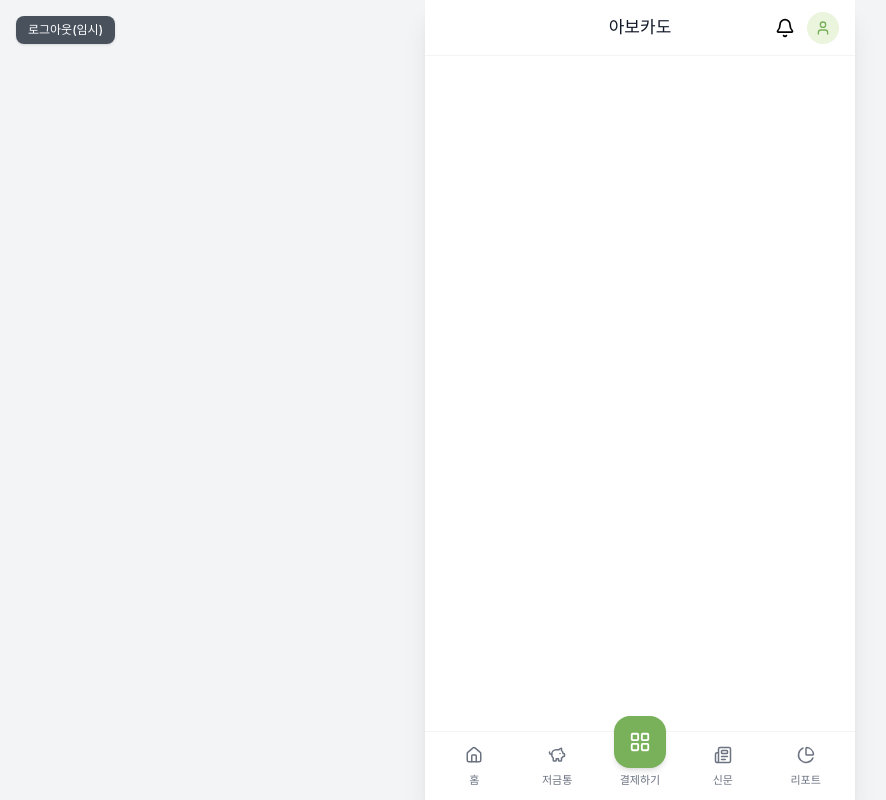
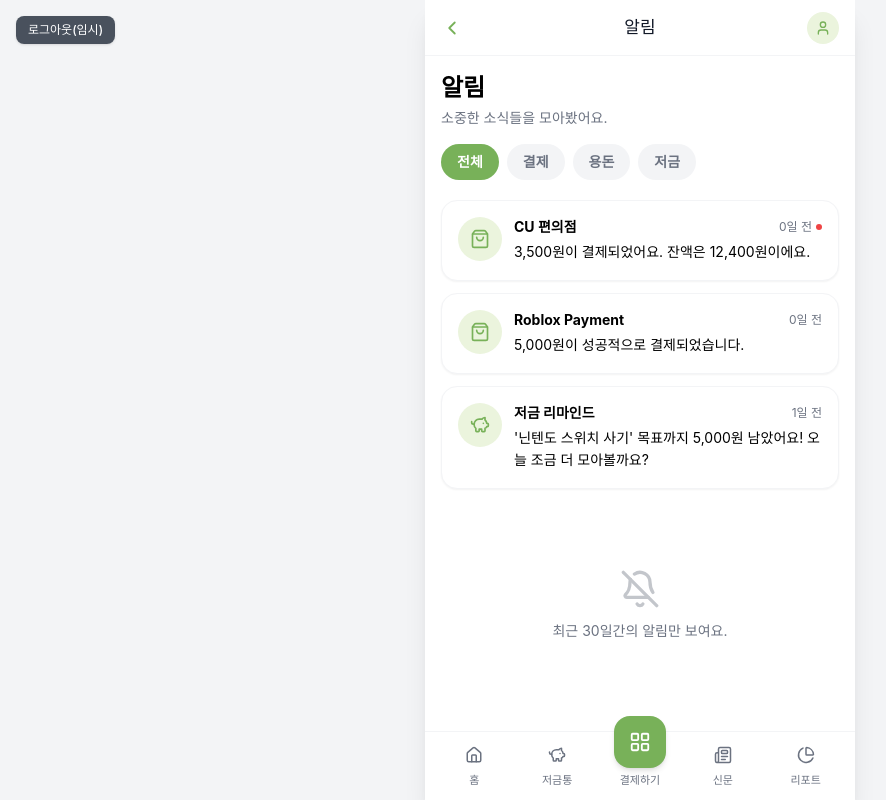
Before and after one commit to kb-avocado/avocado-frontend, a Vue app: page /child/notifications in a window 1280 px wide. Shown: the whole page, without its empty margins (0-886 px from the left). Built offline with nearby package versions, Linux system fonts and the light colour scheme; no server answers.

Commit message:
[AVCD-128] feat: 알림 페이지 퍼블리싱 (아이/부모 공용)

```diff
--- /dev/null
+++ b/src/components/notification/NotificationCard.vue
@@ -0,0 +1,63 @@
+<template>
+    <div class="rounded-2xl border border-gray-100 bg-white p-4 shadow-sm">
+        <div class="flex gap-3">
+            <!-- 아이콘 또는 프로필 사진 -->
+            <div v-if="avatarUrl" class="w-11 h-11 rounded-full overflow-hidden shrink-0 bg-avocado-100">
+                <img :src="avatarUrl" alt="" class="w-full h-full object-cover" />
+            </div>
+            <div v-else class="w-11 h-11 rounded-full flex items-center justify-center shrink-0" :class="iconBgClass">
+                <component :is="icon" :size="20" :class="iconColorClass" />
+            </div>
+
+            <div class="flex-1 min-w-0">
+                <div class="flex items-center justify-between gap-2">
+                    <p class="text-sm font-bold" :class="titleColorClass">
+                        {{ title }}
+                    </p>
+                    <div class="flex items-center gap-1 shrink-0">
+                        <span class="text-xs text-muted">{{ time }}</span>
+                        <span v-if="unread" class="w-1.5 h-1.5 rounded-full bg-red-500" />
+                    </div>
+                </div>
+                <p class="text-sm text-avocado-900 mt-1 leading-relaxed">
+                    {{ message }}
+                </p>
+
+                <button v-if="actionLabel" type="button"
+                    class="mt-3 bg-avocado-600 text-white text-sm font-semibold rounded-xl px-4 py-2"
+                    @click="$emit('click-action')">
+                    {{ actionLabel }}
+                </button>
+            </div>
+        </div>
+    </div>
+</template>
+
+<script setup>
+import { computed } from 'vue'
+
+const props = defineProps({
+    icon: { type: [Object, Function], default: null },
+    avatarUrl: { type: String, default: '' },
+    title: { type: String, required: true },
+    message: { type: String, required: true },
+    time: { type: String, required: true },
+    unread: { type: Boolean, default: false },
+    // 기본 알림은 avocado 색상, 위험/경고성 알림(고액결제 등)은 danger
+    variant: { type: String, default: 'default' },
+    actionLabel: { type: String, default: '' }
+})
+
+defineEmits(['click-action'])
+
+// 위험/경고성 색상
+const iconBgClass = computed(() =>
+    props.variant === 'danger' ? 'bg-red-50' : 'bg-avocado-100'
+)
+const iconColorClass = computed(() =>
+    props.variant === 'danger' ? 'text-red-500' : 'text-avocado-600'
+)
+const titleColorClass = computed(() =>
+    props.variant === 'danger' ? 'text-red-500' : 'text-avocado-900'
+)
+</script>
--- a/src/router/index.js
+++ b/src/router/index.js
@@ -229,7 +229,21 @@ const routes = [
     name: 'piggyGoalComplete',
     component: () => import('@/views/piggy/parent/PiggyGoalCompleteView.vue'),
     meta: { hideLayout: true, title: '저금통' }
-  }
+  },
+
+  // 알림 페이지
+  {
+    path: '/child/notifications',
+    name: 'childNotifications',
+    component: () => import('@/views/notification/NotificationListView.vue'),
+    meta: { hideLayout: true, title: '알림', audience: 'child' }
+  },
+  {
+    path: '/parent/notifications',
+    name: 'parentNotifications',
+    component: () => import('@/views/notification/NotificationListView.vue'),
+    meta: { hideLayout: true, title: '알림', audience: 'parent' }
+  },
 ]
 
 const router = createRouter({
--- /dev/null
+++ b/src/views/notification/NotificationListView.vue
@@ -0,0 +1,183 @@
+<template>
+    <div class="min-h-screen flex flex-col bg-surface">
+        <AppHeader title="알림" show-back :show-bell="false" show-avatar @click-back="router.back()" />
+
+        <div class="flex-1 p-4 space-y-4">
+            <div>
+                <h1 class="text-2xl font-bold text-avocado-900">알림</h1>
+                <p class="text-sm text-muted mt-1">{{ subtitle }}</p>
+            </div>
+
+            <!-- 필터 탭 -->
+            <div class="flex gap-2 overflow-x-auto pb-1">
+                <button v-for="filter in filters" :key="filter.value" type="button"
+                    class="shrink-0 rounded-full px-4 py-2 text-sm font-semibold" :class="activeFilter === filter.value
+                        ? 'bg-avocado-600 text-white'
+                        : 'bg-gray-100 text-muted'
+                        " @click="activeFilter = filter.value">
+                    {{ filter.label }}
+                </button>
+            </div>
+
+            <!-- 알림 목록 -->
+            <div v-if="filteredNotifications.length > 0" class="space-y-3">
+                <NotificationCard v-for="notification in filteredNotifications" :key="notification.id"
+                    :icon="typeIconMap[notification.notifyType]" :title="notification.title"
+                    :message="notification.content" :time="formatMessageTime(notification.createdAt)"
+                    :unread="!notification.isRead" :variant="notification.variant"
+                    :action-label="notification.actionLabel" @click-action="handleAction(notification)" />
+            </div>
+
+            <!-- 빈 상태 -->
+            <div class="flex flex-col items-center justify-center py-16 text-muted">
+                <BellOff :size="40" class="mb-3 opacity-40" />
+                <p class="text-sm">최근 30일간의 알림만 보여요.</p>
+            </div>
+        </div>
+
+        <BottomNavBar />
+    </div>
+</template>
+
+<script setup>
+import { ref, computed } from 'vue'
+import { useRoute, useRouter } from 'vue-router'
+import { ShoppingBag, PiggyBank, AlertTriangle, BarChart3, BellOff } from 'lucide-vue-next'
+
+import AppHeader from '@/components/common/AppHeader.vue'
+import BottomNavBar from '@/components/common/BottomNavBar.vue'
+import NotificationCard from '@/components/notification/NotificationCard.vue'
+import { formatMessageTime } from '@/utils/format'
+
+const route = useRoute()
+const router = useRouter()
+
+const isParent = computed(() => route.meta.audience === 'parent')
+
+// 아이와 부모 별 소제목
+const subtitle = computed(() =>
+    isParent.value ? '자녀의 소중한 금융 활동을 확인해보세요.' : '소중한 소식들을 모아봤어요.'
+)
+
+// 현재 와이어프레임 상 카테고리로 분류, 나중에 도메인 별로 수정할 듯
+// 아이
+const childFilters = [
+    { label: '전체', value: 'ALL' },
+    { label: '결제', value: 'WALLET' },
+    { label: '용돈', value: 'WALLET' },
+    { label: '저금', value: 'PIGGY_BANK' }
+]
+//부모
+const parentFilters = [
+    { label: '전체', value: 'ALL' },
+    { label: '결제', value: 'WALLET' },
+    { label: '저금', value: 'PIGGY_BANK' },
+    { label: '활동', value: 'SYSTEM' }
+]
+
+const filters = computed(() => (isParent.value ? parentFilters : childFilters))
+
+// 기본값은 ALL
+const activeFilter = ref('ALL')
+
+// notify_type별 아이콘/스타일 매핑 (실제 알림 API 붙으면 이 매핑 로직만 그대로 재사용 가능)
+const typeIconMap = {
+    WALLET: ShoppingBag,
+    PIGGY_BANK: PiggyBank,
+    NEWS: BarChart3,
+    SYSTEM: BarChart3
+}
+
+// TODO: 알림 API 준비되면 실제 데이터로 교체. 필드명은 notifications 테이블 컬럼에 일단 맞춰놓음
+// 아이 테스트 데이터
+const childNotifications = [
+    {
+        id: 1,
+        userId: 102,
+        notifyType: 'WALLET',
+        title: 'CU 편의점',
+        content: '3,500원이 결제되었어요. 잔액은 12,400원이에요.',
+        isRead: false,
+        referenceId: null,
+        createdAt: '2026-08-11T14:20:00'
+    },
+    {
+        id: 2,
+        userId: 102,
+        notifyType: 'WALLET',
+        title: 'Roblox Payment',
+        content: '5,000원이 성공적으로 결제되었습니다.',
+        isRead: true,
+        referenceId: null,
+        createdAt: '2026-08-11T10:20:00'
+    },
+    {
+        id: 3,
+        userId: 102,
+        notifyType: 'PIGGY_BANK',
+        title: '저금 리마인드',
+        content: "'닌텐도 스위치 사기' 목표까지 5,000원 남았어요! 오늘 조금 더 모아볼까요?",
+        isRead: true,
+        referenceId: 4001,
+        createdAt: '2026-08-10T09:00:00'
+    }
+]
+// 부모 테스트 데이터
+const parentNotifications = [
+    {
+        id: 1,
+        userId: 101,
+        notifyType: 'SYSTEM',
+        title: '연결 완료',
+        content: '[연결 완료] 김아보 님과 연결되었습니다.',
+        isRead: true,
+        referenceId: null,
+        createdAt: '2026-08-11T14:25:00'
+    },
+    {
+        id: 2,
+        userId: 101,
+        notifyType: 'WALLET',
+        title: '고액 결제 알림',
+        content: "김아보 님이 '닌텐도 스토어'에서 55,000원을 결제했습니다.",
+        isRead: false,
+        referenceId: null,
+        createdAt: '2026-08-11T14:15:00',
+        variant: 'danger'
+    },
+    {
+        id: 3,
+        userId: 101,
+        notifyType: 'PIGGY_BANK',
+        title: '저금 시작',
+        content: "김아보 님이 '레고 모으기' 목표를 새로 등록했습니다. 응원 보너스를 설정해볼까요?",
+        isRead: true,
+        referenceId: 1,
+        createdAt: '2026-08-11T13:25:00',
+        actionLabel: '응원 보너스 설정'
+    },
+    {
+        id: 4,
+        userId: 101,
+        notifyType: 'SYSTEM',
+        title: '소비 분석',
+        content: '지난주 김아보 님의 소비 리포트가 도착했습니다.',
+        isRead: true,
+        referenceId: null,
+        createdAt: '2026-08-11T09:00:00'
+    }
+]
+
+const notifications = computed(() => (isParent.value ? parentNotifications : childNotifications))
+
+const filteredNotifications = computed(() => {
+    if (activeFilter.value === 'ALL') return notifications.value
+    return notifications.value.filter((n) => n.notifyType === activeFilter.value)
+})
+
+function handleAction(notification) {
+    if (notification.referenceId) {
+        router.push({ name: 'piggyBonus', params: { id: notification.referenceId } })
+    }
+}
+</script>
```
